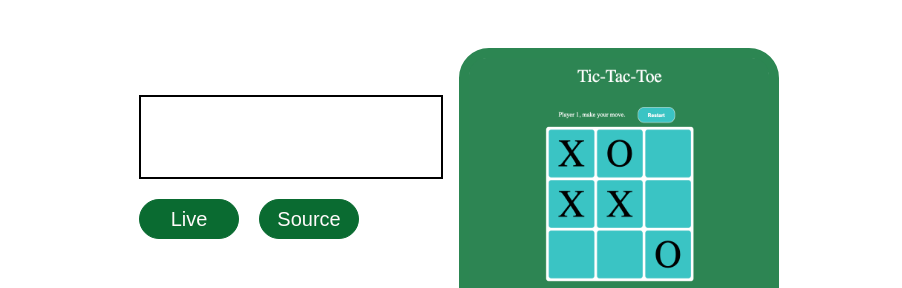
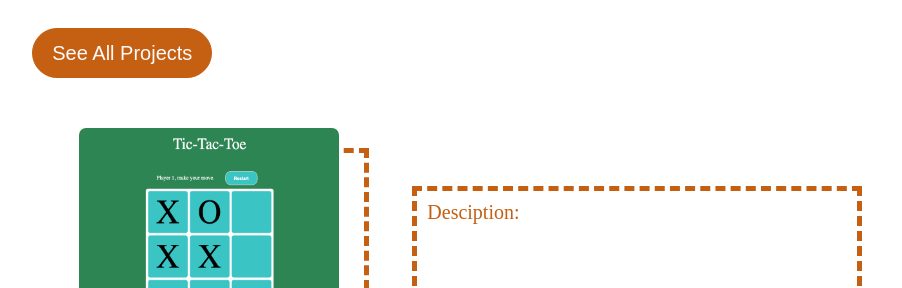
Before and after one commit to GeneZijlboot/Personal-Portfolio, a website built with webpack: page dist/index.html in a window 1280 px wide. Shown: the part 2020-2308 px from the top of the page, without its empty margins (181-1083 px from the left). Built offline with nearby package versions, Linux system fonts and the light colour scheme.

Commit message:
project section done

```diff
--- a/src/ChangeBGColor.js
+++ b/src/ChangeBGColor.js
@@ -5,6 +5,7 @@ export default function ChangeBg(){
     let Devide2 = document.querySelector('.Devide2');
     let AnotherTxt = document.querySelector('.AnotherTxt');
     let twoSkills = document.querySelector('.twoSkills');
+    let Tools = document.querySelector('.Tools');
 
     var scrollValue = window.scrollY;
     console.log(scrollValue);
@@ -22,6 +23,8 @@ export default function ChangeBg(){
 
         AnotherTxt.style="color:white";
         twoSkills.style="color:white";
+        Tools.style="color:rgb(197, 95, 18);";
+
 
         Devide2.classList.remove('Devide2Dark')
         Devide2.classList.add('Devide2')
@@ -41,6 +44,8 @@ export default function ChangeBg(){
 
         AnotherTxt.style="color:rgb(30, 30, 30)";
         twoSkills.style="color:rgb(30, 30, 30)";
+        Tools.style="color:rgb(13, 129, 59);"
+
 
         Devide2.classList.add('Devide2Dark')
         Devide2.classList.remove('Devide2')
--- a/src/style.css
+++ b/src/style.css
@@ -28,6 +28,7 @@ html{
 /* Navigation Bar */
 
 .NavBar{
+    opacity: 90%;
     display: flex;
     justify-content: space-evenly;
     background-color: White;
@@ -73,7 +74,7 @@ html{
     bottom: -2px;
     height: 6px;
     width: 0;
-    background-color: rgb(10, 107, 49);
+    background-color: rgb(13, 129, 59);
     border-radius: 50px;
     transition: width 0.2s ease;
 }
@@ -84,7 +85,7 @@ html{
     bottom: -2px;
     height: 6px;
     width: 0;
-    background-color: rgb(29, 27, 27);
+    background-color: rgb(197, 95, 18);
     border-radius: 50px;
     transition: width 0.2s ease;
 }
@@ -129,7 +130,7 @@ a:hover:before{
 
 .TypeWriterContainer, #element{
     font-size: 50px;
-    color: rgb(10, 107, 49);
+    color: rgb(13, 129, 59);
 }
 
 
@@ -144,8 +145,8 @@ a:hover:before{
 .Trigger{
     height: 300px;
     width: 240px;
-    background:rgb(10, 107, 49);
     border-radius: 20px;
+    background:rgb(13, 129, 59);
 }
 
 .Trigger:hover .img{
@@ -244,27 +245,44 @@ a:hover:before{
 }
 /* Projects */
 
-.ProjectOne{
+.MainContainer{
     margin-top: 50px;
-    display: grid;
-    grid-template-columns: 0.5fr 3fr 0.5fr;
-    color:white;
+    display: flex;
+    justify-content: space-evenly;
 }
 
-.ProjectOneFlex{
-    display: flex;
-    justify-content: space-between;
+.ProjectImagesBG{
+    border: 5px dashed rgb(197, 95, 18);
+    width: 260px;
+    height: 220px;
+    margin: 20px;
 }
 
-.ProjectName{
-    font-size: 40px;
-}
-.ProjectDescription{
-    border: 2px solid black;
-    height: 80px;
-    width: 300px;
+.ProjectImages{
+    position: absolute;
+    width: 260px;
+    height: 220px;
+    transition: transform .2s;
+    border-radius: 7px;
 }
 
+.ProjectImages:hover{
+    transform:scale(1.1);
+}
+
+.ProjectText{
+    font-size: 50px;
+    color: white;
+}
+
+.ProjectDescription{
+    border: 5px dashed rgb(197, 95, 18);
+    padding: 10px;
+    font-size: 20px;
+    color: rgb(197, 95, 18);
+    width: 420px;
+    height: 130px;
+}
 .ProjectButtons{
     display: flex;
     gap: 20px;
@@ -272,8 +290,8 @@ a:hover:before{
 
 button{
     font-size: 20px;
-    border: 1px solid rgb(10, 107, 49);
-    background-color: rgb(10, 107, 49);
+    border: 1px solid rgb(197, 95, 18);
+    background-color: rgb(197, 95, 18);
     margin-top: 20px;
     color: snow;
     border-radius: 20px;
@@ -282,25 +300,6 @@ button{
     cursor: pointer;
 }
 
-.ProjectImages{
-    position: relative;
-    width: 300px;
-    height: 250px;
-    transition: transform 250ms ease;
-    border-radius: 17px;
-}
-
-.TriggerProjectOne{
-    width: 300px;
-    height: 250px;
-    border: 10px solid rgb(44, 134, 82);
-    border-radius: 30px;
-    cursor: pointer;
-}
-
-.TriggerProjectOne:hover .ProjectImages{
-    transform: translate(-45px, 15px);
-}
 
 
 /* Contact */
```
Also changed, not shown: dist/index.html, dist/main.js, src/ProjectImages/Calculator.png (added), src/ProjectImages/Etch-A-Sketch.png (added).
